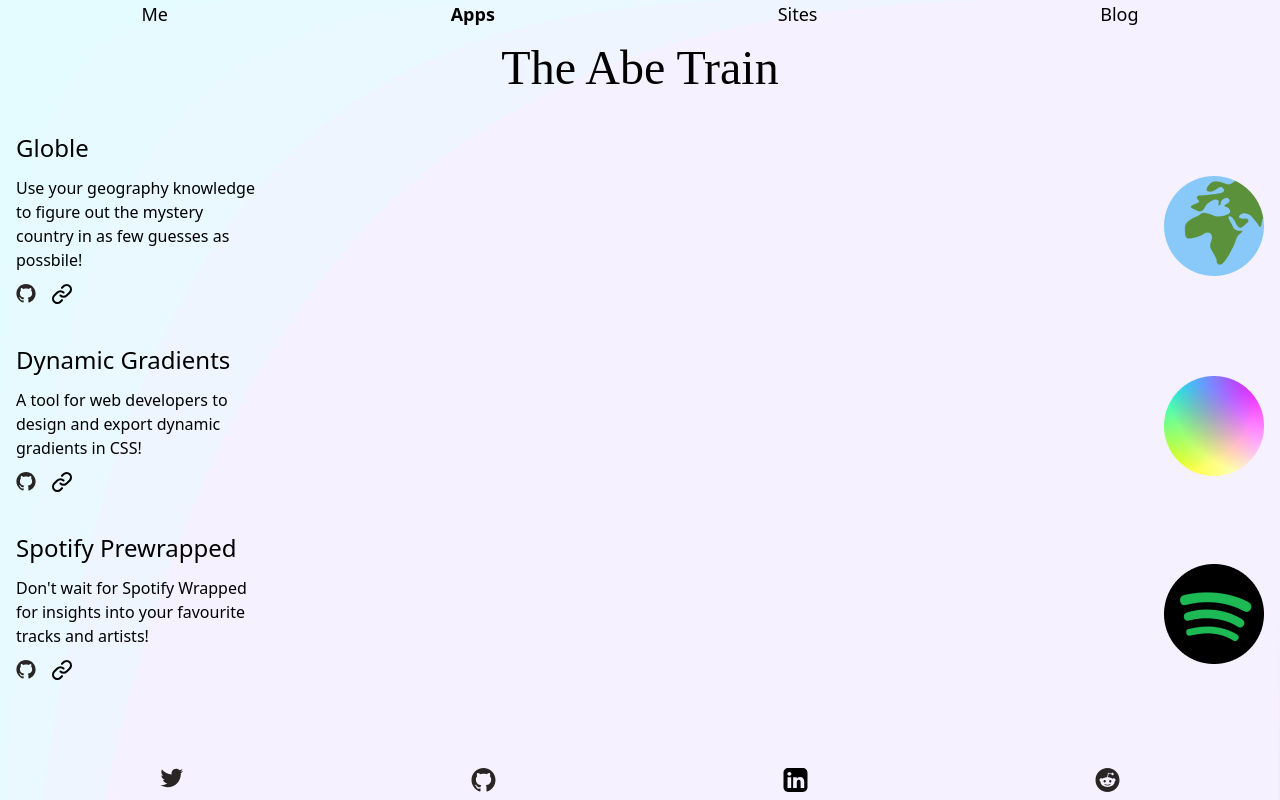
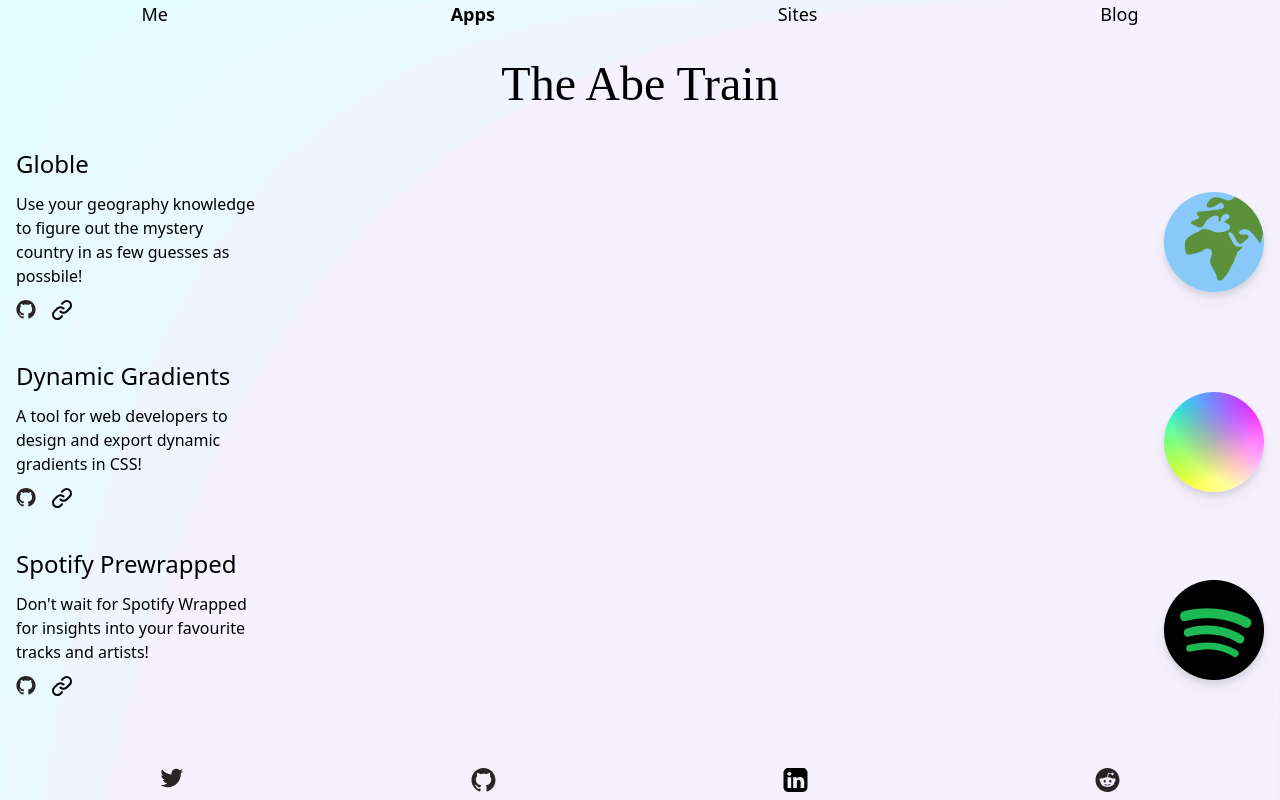
Before and after one commit to the-abe-train/portfolio, a Gatsby site: page /apps in a window 1280 px wide. Built offline with nearby package versions, Linux system fonts and the light colour scheme; Gatsby itself is replaced by a stand-in of ours; a web font is replaced by a local one.

Commit message:
Changes to styling and a11y

```diff
--- a/src/components/Button.tsx
+++ b/src/components/Button.tsx
@@ -1,9 +1,12 @@
 import React from "react";
 import { dynamicGradient } from "../lib/colours.module.css";
 
-export default function Button({ children }) {
+export default function Button({ children }: any) {
   return (
-    <button className={dynamicGradient} style={{ borderRadius: ".5rem" }}>
+    <button
+      className={dynamicGradient}
+      style={{ borderRadius: ".5rem", minWidth: "6rem" }}
+    >
       <div>{children}</div>
     </button>
   );
--- a/src/components/Portrait.tsx
+++ b/src/components/Portrait.tsx
@@ -6,7 +6,7 @@
   return (
     <div className="w-60 block mx-auto border-2 rounded-md">
       <div className={dynamicGradient} style={{ padding: ".5rem" }}>
-        <StaticImage src="../images/roo.jpg" />
+        <StaticImage src="../images/roo.jpg" alt="Abe and Roo" />
       </div>
     </div>
   );
--- a/src/components/Project.tsx
+++ b/src/components/Project.tsx
@@ -20,7 +20,7 @@
   url,
   repo,
 }: Props) {
-  const gatsbyImage = getImage(image);
+  const projectImage = getImage(image);
   return (
     <div className="flex justify-between">
       <div className="w-60 mb-4 flex flex-col space-y-3">
@@ -36,12 +36,14 @@
         </div>
       </div>
       <a href={link}>
-        <div className="h-full w-28 relative">
-          <GatsbyImage
-            className="absolute right-0 top-1/2 transform -translate-y-1/2"
-            image={gatsbyImage}
-            alt={alt}
-          />
+        <div className="h-full w-28 relative drop-shadow-lg ">
+          {projectImage && (
+            <GatsbyImage
+              className="absolute right-0 top-1/2 transform -translate-y-1/2"
+              image={projectImage}
+              alt={alt}
+            />
+          )}
         </div>
       </a>
     </div>
--- a/src/layouts/Layout.tsx
+++ b/src/layouts/Layout.tsx
@@ -39,7 +39,7 @@
       </header>
 
       <main className="flex-grow flex flex-col space-y-6 px-4">
-        <h1 className="text-5xl text-center my-4" style={style}>
+        <h1 className="text-5xl text-center mt-8 mb-4" style={style}>
           The Abe Train
         </h1>
         {children}
```
